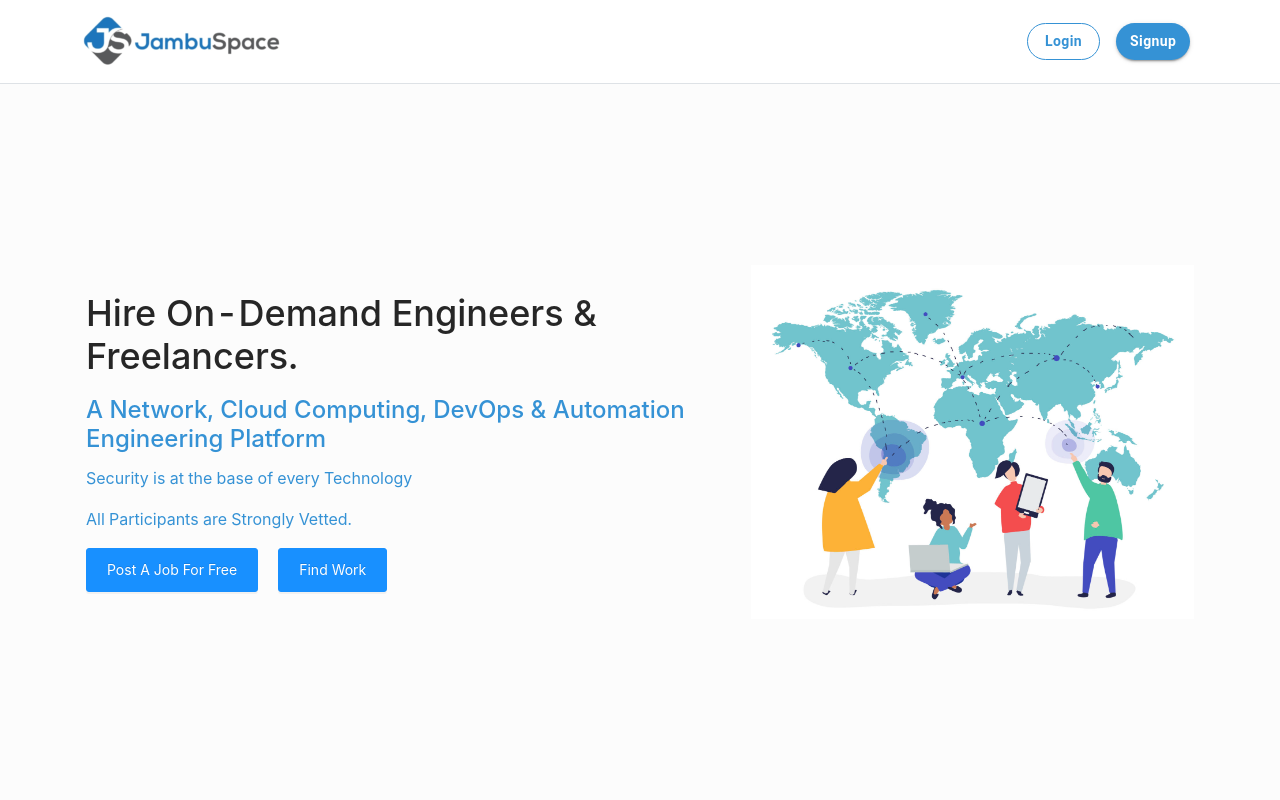
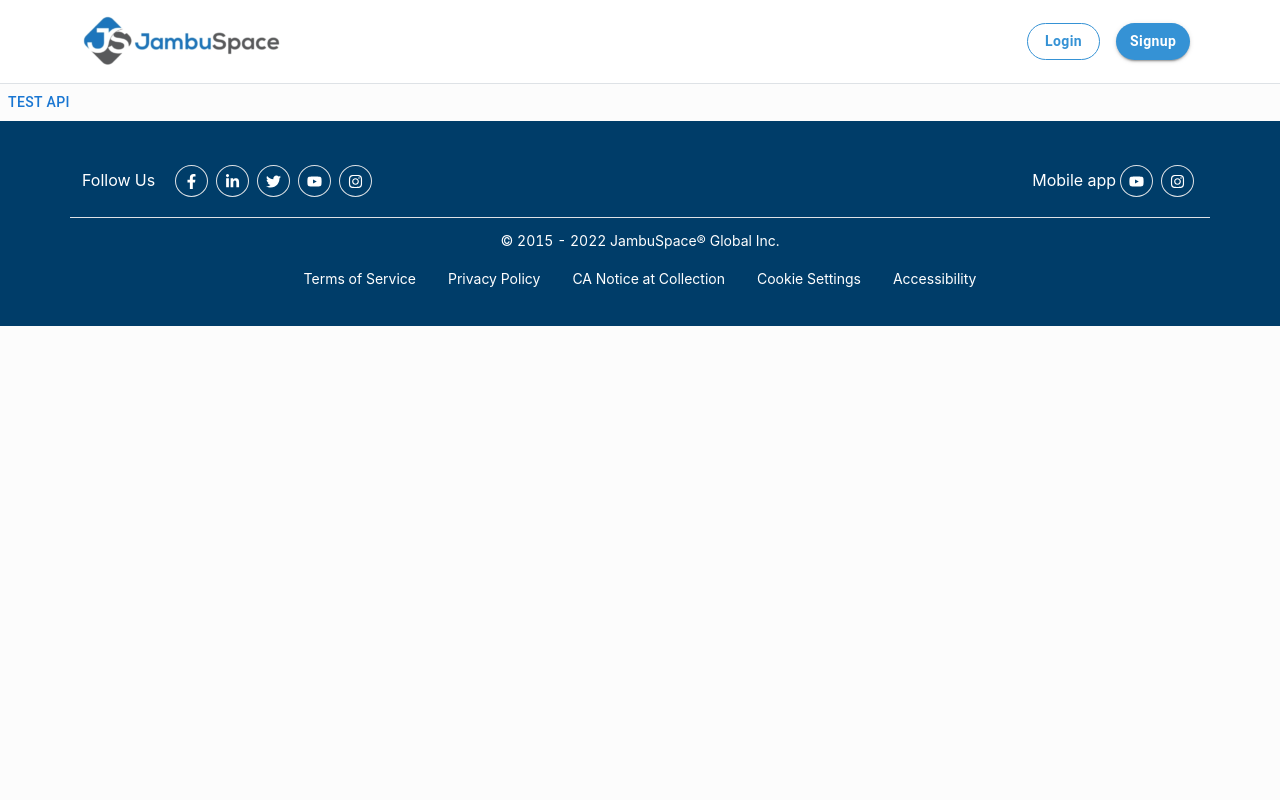
Before and after one commit to Muhammad-Ahsan1/SkillSync, a React (Create React App) app: page / in a window 1280 px wide. Shown: the top 800 px of the page. Built offline with nearby package versions, Linux system fonts and the light colour scheme.

Commit message:
test api route

```diff
--- a/src/Components/Pages/Homepage/index.jsx
+++ b/src/Components/Pages/Homepage/index.jsx
@@ -9,20 +9,30 @@
 import CustomNavbar from "../../Common/CustomNavbar/Index";
 import CustomFooter from "../../Shared/Footer/CustomFooter";
 import "../../Stylesheet/Homepage/homePage.scss";
-
+import { Button } from "@mui/material";
+import axios from "axios";
+import { API_URL, BASE_URL } from "../../utils/contants";
+const handleApiResponse = async () => {
+  try {
+    const response = await axios.get(BASE_URL + '/hello')
+    console.log("data", response);
+  } catch (error) {
+    console.log("error", error);
+  }
+}
 const Homepage = () => {
   return (
     <>
       <CustomNavbar />
-
-      <Container>
+      <Button onClick={handleApiResponse}>Test Api</Button>
+      {/* <Container>
         <Banner />
         <HowItWorks />
         <AboutUs />
         <TechnologyArea />
         <MissionAndVision />
         <Benefits />
-      </Container>
+      </Container> */}
 
       <CustomFooter />
     </>
```
